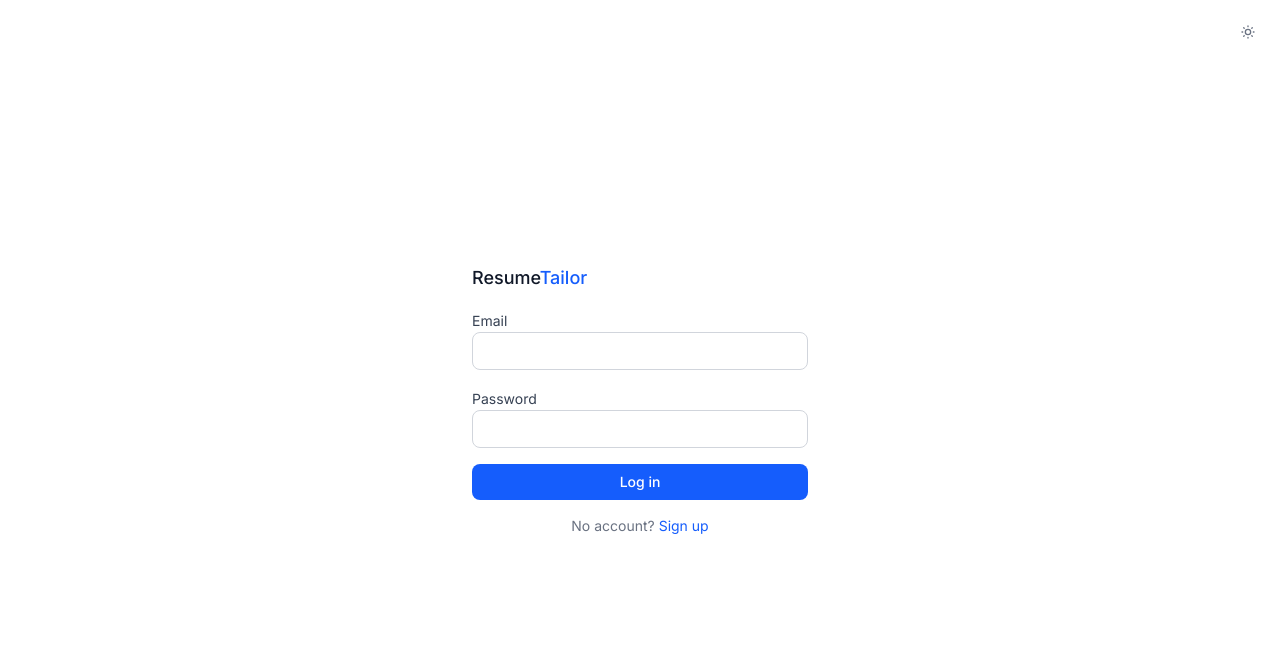
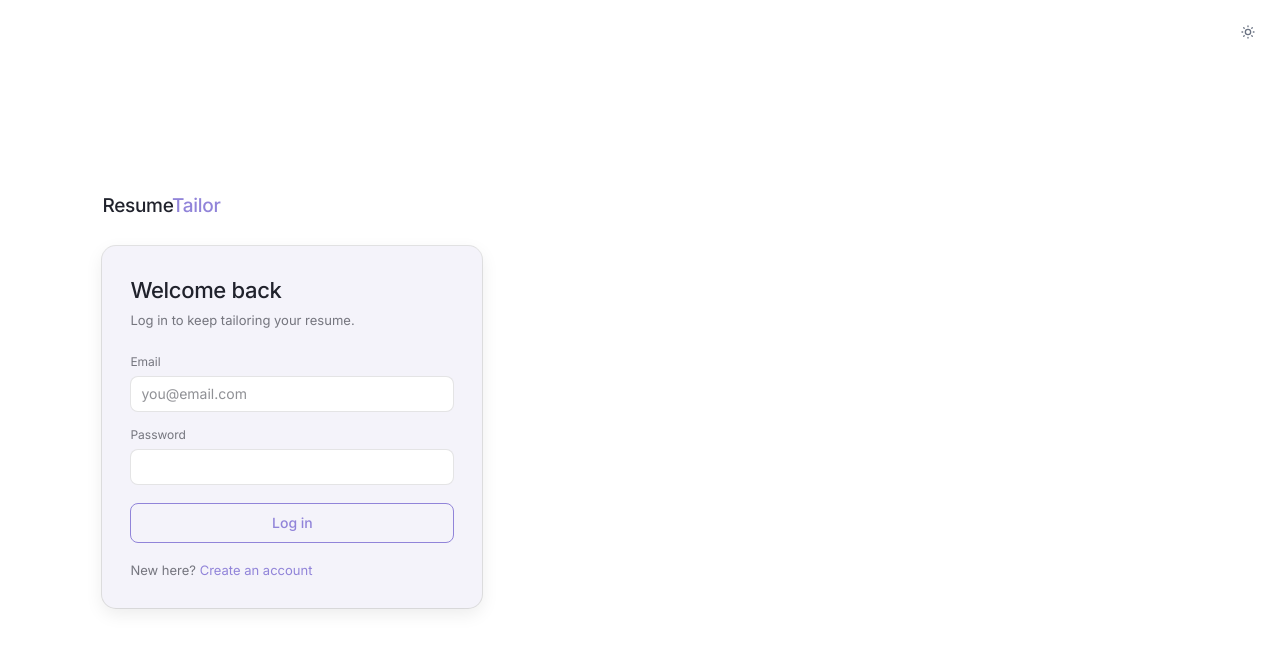
Before and after one commit to osamamateen/resume-optimizer, a Next.js app: page /login in a window 1280 px wide. Shown: the top 650 px of the page. Built offline with nearby package versions, Linux system fonts and the light colour scheme.

Commit message:
feat: restyle login screen with redesign tokens

```diff
--- a/app/login/page.tsx
+++ b/app/login/page.tsx
@@ -28,50 +28,72 @@
   }
 
   return (
-    <div className="min-h-screen flex items-center justify-center bg-white dark:bg-gray-950 relative">
+    <div className="min-h-screen bg-bg text-text-primary relative flex items-center p-[6vw] pl-[clamp(24px,8vw,120px)]">
       <div className="absolute top-4 right-4">
         <ThemeToggle />
       </div>
-      <form onSubmit={handleSubmit} className="w-full max-w-sm px-6 py-8 space-y-4">
-        <h1 className="text-lg font-medium text-gray-900 dark:text-white">
-          Resume<span className="text-blue-600">Tailor</span>
-        </h1>
+
+      <div className="w-full max-w-[380px] flex flex-col gap-[26px]">
+        <div className="text-[19px] font-medium tracking-[-0.015em]">
+          Resume<span className="text-accent">Tailor</span>
+        </div>
+
+        <div className="bg-surface rounded-card p-[28px] shadow-[var(--card-shadow)]">
+          <h1 className="text-[22px] font-medium mb-1 tracking-[-0.015em]">Welcome back</h1>
+          <p className="text-[13px] text-text-secondary mb-[22px]">
+            Log in to keep tailoring your resume.
+          </p>
+
+          <form onSubmit={handleSubmit} className="flex flex-col gap-[14px]">
             {error && (
-          <p className="rounded-lg bg-red-50 dark:bg-red-950 border border-red-100 dark:border-red-900 p-3 text-sm text-red-700 dark:text-red-300">{error}</p>
+              <p className="rounded-lg bg-red-50 dark:bg-red-950 border border-red-100 dark:border-red-900 p-3 text-sm text-red-700 dark:text-red-300">
+                {error}
+              </p>
             )}
-        <div className="space-y-1">
-          <label className="text-sm text-gray-700 dark:text-gray-300" htmlFor="email">Email</label>
+            <div>
+              <label className="block text-[12px] mb-[5px] text-text-secondary" htmlFor="email">
+                Email
+              </label>
               <input
                 id="email"
                 type="email"
                 required
                 value={email}
                 onChange={(e) => setEmail(e.target.value)}
-            className="w-full rounded-lg border border-gray-300 dark:border-gray-700 bg-white dark:bg-gray-900 text-gray-900 dark:text-white px-3 py-2 text-sm"
+                placeholder="you@email.com"
+                className="w-full min-h-[36px] px-[10px] py-[6px] text-[14px] text-text-primary bg-bg border border-border-hairline rounded-lg outline-none"
               />
             </div>
-        <div className="space-y-1">
-          <label className="text-sm text-gray-700 dark:text-gray-300" htmlFor="password">Password</label>
+            <div>
+              <label className="block text-[12px] mb-[5px] text-text-secondary" htmlFor="password">
+                Password
+              </label>
               <input
                 id="password"
                 type="password"
                 required
                 value={password}
                 onChange={(e) => setPassword(e.target.value)}
-            className="w-full rounded-lg border border-gray-300 dark:border-gray-700 bg-white dark:bg-gray-900 text-gray-900 dark:text-white px-3 py-2 text-sm"
+                className="w-full min-h-[36px] px-[10px] py-[6px] text-[14px] text-text-primary bg-bg border border-border-hairline rounded-lg outline-none"
               />
             </div>
             <button
               type="submit"
               disabled={loading}
-          className="w-full rounded-lg bg-blue-600 text-white py-2 text-sm font-medium disabled:opacity-50"
+              className="mt-1 inline-flex items-center justify-center gap-[6px] w-full px-4 py-[9px] border border-accent rounded-lg bg-transparent text-accent text-sm font-medium cursor-pointer disabled:opacity-50"
             >
               {loading ? "Logging in..." : "Log in"}
             </button>
-        <p className="text-sm text-gray-500 dark:text-gray-400 text-center">
-          No account? <a href="/signup" className="text-blue-600">Sign up</a>
+          </form>
+
+          <p className="text-[13px] text-text-secondary mt-[18px] text-left">
+            New here?{" "}
+            <a href="/signup" className="text-accent no-underline">
+              Create an account
+            </a>
           </p>
-      </form>
+        </div>
+      </div>
     </div>
   );
 }
```
Lines whose indentation alone changed are shown as unchanged.
